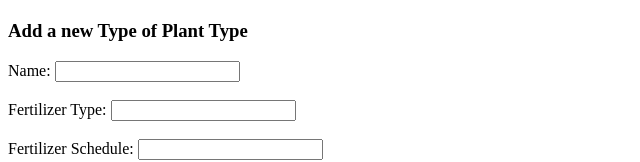
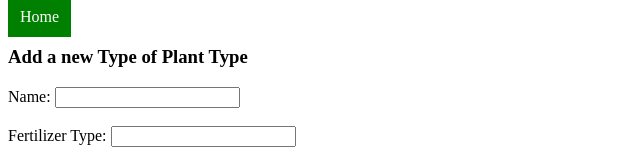
Before and after one commit to mbish08/gg-frontend, a React (Create React App) app: page /plant_groups/1 in a window 1280 px wide. Shown: the top 162 px of the page, without its empty margins (0-640 px from the left). Built offline with nearby package versions, Linux system fonts and the light colour scheme; no server answers.

Commit message:
add NavLink to index

```diff
--- a/src/index.js
+++ b/src/index.js
@@ -6,6 +6,7 @@ import thunk from 'redux-thunk'
 import { Provider } from 'react-redux'
 import plantGroupReducer from './reducers/plantGroupReducer'
 import { BrowserRouter as Router } from 'react-router-dom'
+import Navigation from './components/Navigation';
 
 
 const composeEnhancers = window.__REDUX_DEVTOOLS_EXTENSION_COMPOSE__ || compose
@@ -15,6 +16,7 @@ let store = createStore(plantGroupReducer, composeEnhancers(applyMiddleware(thun
 ReactDOM.render(
   <Provider store={store}>
     <Router>
+    <Navigation />
       <App />
     </Router>
   </Provider>,
```
